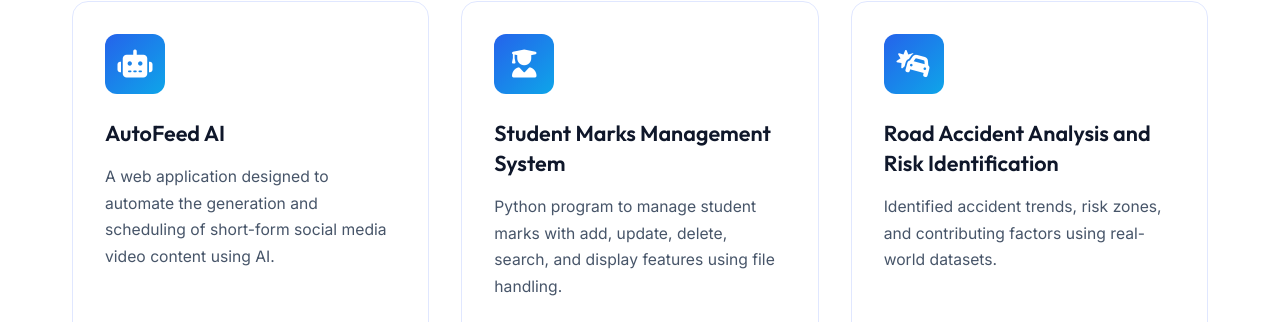
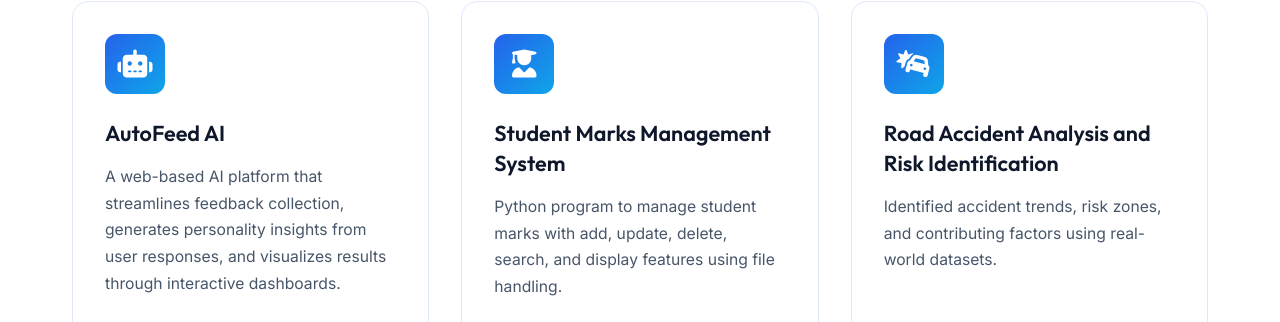
Before and after one commit to Indhu-mathi-a/portfolio, a plain HTML site: page index.html in a window 1280 px wide. Shown: the part 3484-3806 px from the top of the page. Drawn offline with Linux system fonts and the light colour scheme.

Commit message:
Update AutoFeed AI project description

```diff
--- a/index.html
+++ b/index.html
@@ -272,7 +272,9 @@
                         <i class="fas fa-robot"></i>
                     </div>
                     <h3 class="project-title">AutoFeed AI</h3>
-                    <p class="project-description">A web application designed to automate the generation and scheduling of short-form social media video content using AI.</p>
+                    <p class="project-description">A web-based AI platform that streamlines feedback collection,
+                        generates personality insights from user responses, and visualizes results through interactive
+                        dashboards.</p>
                     <div class="tech-stack">
                         <span class="tech-tag web">HTML</span>
                         <span class="tech-tag web">CSS</span>
```
